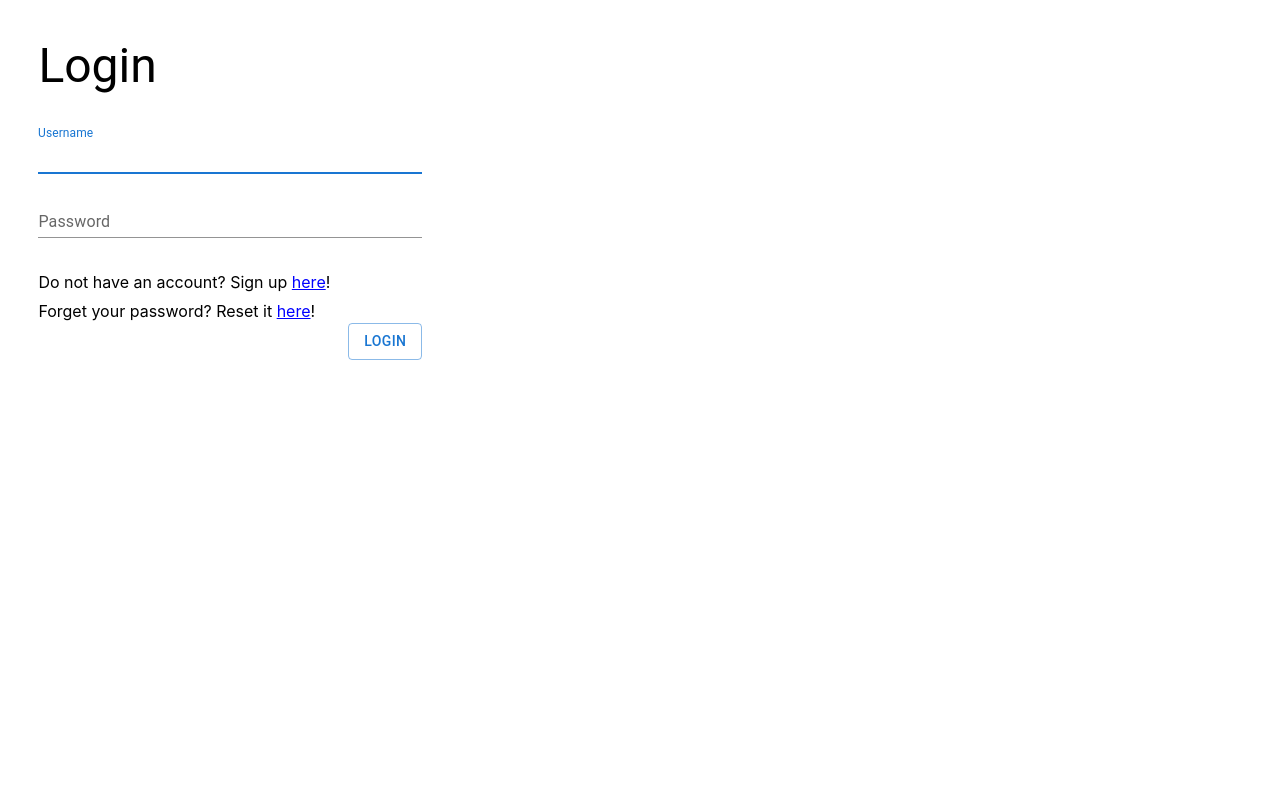
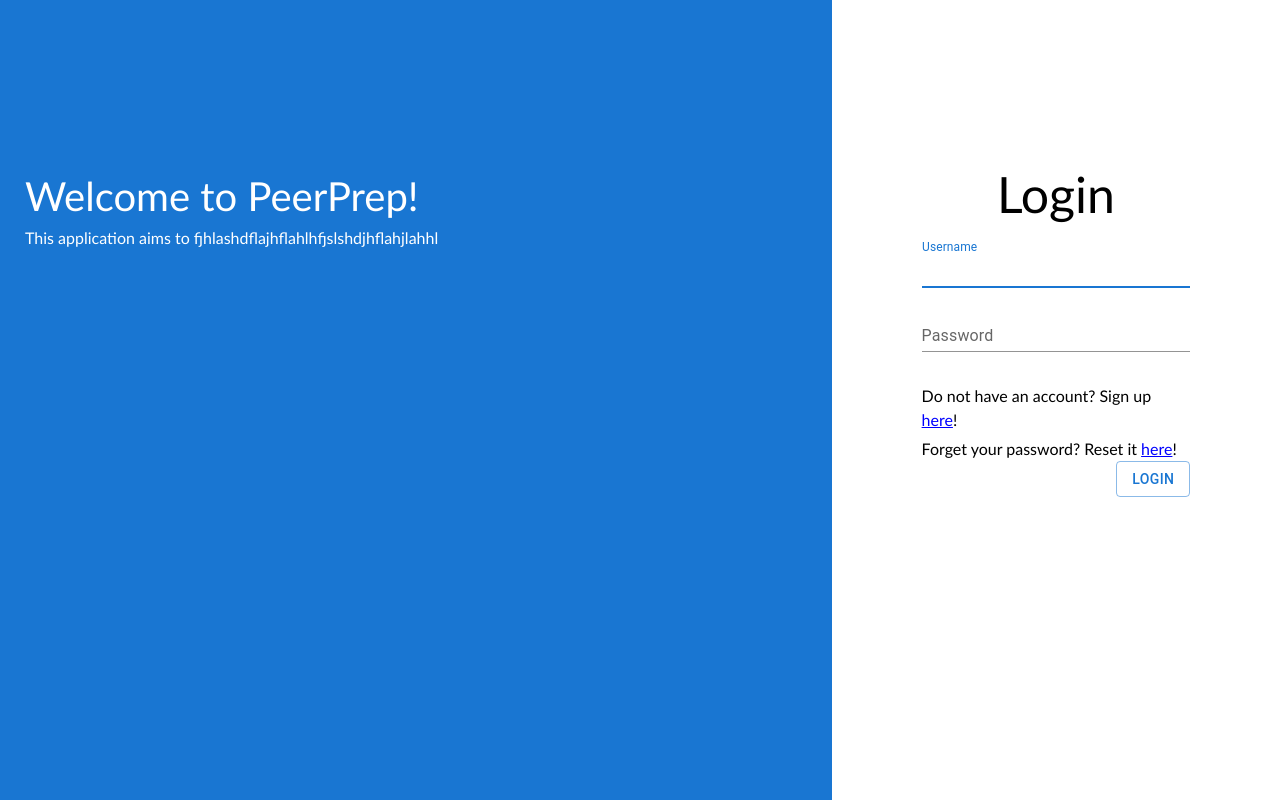
Before and after one commit to CS3219-AY2223S1/cs3219-project-ay2223s1-g27, a React (Create React App) app in the folder frontend/: page /login in a window 1280 px wide. Built offline with nearby package versions, Linux system fonts and the light colour scheme.

Commit message:
Modifications to UI

```diff
--- a/frontend/src/components/AttemptsPage.js
+++ b/frontend/src/components/AttemptsPage.js
@@ -1,7 +1,9 @@
 import { useState, useEffect } from "react";
 import NavigationBar from "./NavigationBar";
+import { useNavigate } from "react-router-dom";
 import {
   Box,
+  Button,
   Pagination,
   TableContainer,
   TableHead,
@@ -17,12 +19,14 @@
 import { jwtDecode } from "../util/auth";
 import { useCookies } from "react-cookie";
 import { Link } from "react-router-dom";
+import ArrowBackIosIcon from '@mui/icons-material/ArrowBackIos';
 
 function AttemptsPage() {
   const [cookies] = useCookies();
   const [page, setPage] = useState(1);
   const [rows, setRows] = useState([]);
   const [count, setCount] = useState(1);
+  const navigate = useNavigate();
 
   const handlePagination = (_, value) => {
     setPage(value);
@@ -43,9 +47,24 @@
       });
   }, [page, cookies]);
 
+  const handleBackOnClick = () => {
+    navigate("/landing");
+  }
+
   return (
     <div>
       <NavigationBar isAuthenticated={true} />
+      <Box display={"flex"}
+        flexDirection={"row"}
+        justifyContent={"flex-start"}
+        style={{ marginLeft:"2%", marginTop:"2%" }}>
+        <Button
+          startIcon={<ArrowBackIosIcon/>}
+          onClick={handleBackOnClick}
+        >
+          Back
+        </Button>
+      </Box>
       <Box
         display={"flex"}
         flexDirection={"column"}
@@ -53,7 +72,9 @@
         alignItems={"center"}
         style={{ marginTop: "3%" }}
       >
-        <Typography variant="h4">Past Attempts</Typography>
+        <Typography variant="h4">
+          <h1 style={{fontSize:'50px', marginBottom: "3%"}}> Past Attempts </h1>
+        </Typography>
         <Box>
           <TableContainer component={Paper}>
             <Table sx={{ minWidth: 500 }} aria-label="simple table">
--- a/frontend/src/components/LandingPage.js
+++ b/frontend/src/components/LandingPage.js
@@ -7,6 +7,7 @@
 import GroupIcon from '@mui/icons-material/Group';
 import NavigationBar from "./NavigationBar";
 import { useNavigate } from "react-router-dom";
+import HistoryIcon from '@mui/icons-material/History';
 
 function LandingPage() {
     const [difficultyLevel, setDifficultyLevel] = useState("");
@@ -47,18 +48,24 @@
         navigate("/matching", {state: { difficultyLevel: difficultyLevel }});
     }
 
+    const handlePastAttempts = () => {
+        // Navigates to AttemptsPage
+        navigate("/attempts");
+    }
     return (
         <>
         <NavigationBar isAuthenticated={true} />
         <Box display={"flex"} justifyContent={"center"} style={{marginTop: "3%"}}>
             <Box display={"flex"} flexDirection={"column"} width={"50%"}>
-                <Typography variant={"h3"} display={"flex"} justifyContent={"center"} marginBottom={"2rem"}>Choose Your Difficulty Level</Typography>
+                <Box display={"flex"} flexDirection={"row"} justifyContent={"center"}>
+                    <h1 style={{fontSize:'50px', marginBottom: "3%"}}>Choose Your Difficulty Level</h1>
+                </Box>
                 <div style={{marginTop:'10px', marginBottom: '10px'}}>
-                <Box display={"flex"} flexDirection={"row"} justifyContent={"space-evenly"}>
+                <Box display={"flex"} flexDirection={"column"} justifyContent={"space-evenly"} alignItems={"center"}>
                     <Button
                         variant={selectBeginner ? "contained" : "outlined"}
                         onClick={handleDifficultyLevel}
-                        style={{borderRadius: "20%", maxWidth: '140px', minWidth: '140px', minHeight: '120px', maxHeight: '120px'}}
+                        style={{borderRadius: "8px", marginBottom:'1%', maxWidth: '50%', minWidth: '50%', minHeight: '5%', maxHeight: '5%'}}
                         value="beginner"
                     >
                         Beginner
@@ -66,7 +73,7 @@
                     <Button
                         variant={selectIntermediate ? "contained" : "outlined"}
                         onClick={handleDifficultyLevel}
-                        style={{borderRadius: "20%", maxWidth: '140px', minWidth: '140px', minHeight: '120px', maxHeight: '120px'}}
+                        style={{borderRadius: "8px", marginBottom:'1%', maxWidth: '50%', minWidth: '50%', minHeight: '5%', maxHeight: '5%'}}
                         value="intermediate"
                     >
                         Intermediate
@@ -74,7 +81,7 @@
                     <Button
                         variant={selectExpert ? "contained" : "outlined"}
                         onClick={handleDifficultyLevel}
-                        style={{borderRadius: "20%", maxWidth: '140px', minWidth: '140px', minHeight: '120px', maxHeight: '120px'}}
+                        style={{borderRadius: "8px", maxWidth: '50%', minWidth: '50%', minHeight: '5%', maxHeight: '5%'}}
                         value="expert"
                     >
                         Expert
@@ -93,6 +100,17 @@
                         Find Match
                     </Button>
                 </Box>
+                <Box display={"flex"} flexDirection={"row"} justifyContent={"center"} style={{ paddingTop: "2%"}}>
+                    <Button
+                        variant={"outlined"}
+                        color="primary"
+                        endIcon={<HistoryIcon/>}
+                        style={{fontSize: '14px'}}
+                        onClick={handlePastAttempts}
+                    >
+                        View Past Attempts
+                    </Button>
+                </Box>
             </Box>
         </Box>
         </>
--- a/frontend/src/components/LoginPage.js
+++ b/frontend/src/components/LoginPage.js
@@ -6,6 +6,8 @@
     DialogContent,
     DialogTitle,
     TextField,
+    Grid,
+    Paper,
     Typography
 } from "@mui/material";
 import {useCookies} from 'react-cookie'
@@ -20,7 +22,6 @@
     STATUS_DATABASE_FAILURE,
 } from "../constants";
 import {Link, Navigate, useNavigate} from "react-router-dom";
-import NavigationBar from "./NavigationBar";
 import {jwtDecode} from "../util/auth"
 
 function LoginPage() {
@@ -104,9 +105,24 @@
         ? <Navigate to="/landing" />
         : (
         <>
-        <NavigationBar isAuthenticated={false} />
-        <Box display={"flex"} flexDirection={"column"} width={"30%"} style={{marginTop: "3%", marginLeft: "3%"}}>
-            <Typography variant={"h3"} marginBottom={"2rem"}>Login</Typography>
+        <Box display={'flex'} flexDirection={"row"} sx={{height: "100%", width: "100%", position:'absolute'}}>
+            {/* Description of Application */}
+            <Box style={{width: "65%", height: "100%", background: "#1976d2"}}>
+                <Box style={{marginTop: "20%", marginLeft: "3%"}}>
+                    <h1 style={{fontSize: '40px', color: '#FFFFFF'}}>
+                        Welcome to PeerPrep!
+                    </h1>
+                    <p style={{ color: '#FFFFFF'}}>
+                        This application aims to fjhlashdflajhflahlhfjslshdjhflahjlahhl
+                    </p>
+                </Box>
+            </Box>
+            <Box style={{width: "35%", height: "100%", background: "#FFFFFF"}}>
+                <Box style={{marginTop: "35%", marginLeft: "20%", width: "60%"}}>
+                    <Box display={"flex"} flexDirection={"row"} justifyContent={"center"}>
+                        <h1 style={{fontSize:'50px', marginBottom: "3%"}}>Login</h1>
+                    </Box>
+                    <Box display={'flex'} flexDirection={"column"}>
                     <TextField
                         label="Username"
                         variant="standard"
@@ -121,6 +137,8 @@
                         value={password}
                         onChange={(e) => setPassword(e.target.value)}
                         sx={{ marginBottom: "2rem" }} />
+                    </Box>
+
                     <div style={{ marginBottom: "5px" }} >
                         Do not have an account? Sign up {' '}
                         <Link style={{color: 'blue', textDecoration: 'underline'}} to="/signup">here</Link>!
@@ -132,7 +150,9 @@
                     </div>
 
                     <Box display={"flex"} flexDirection={"row"} justifyContent={"flex-end"}>
+                        <div>
                             <Button variant={"outlined"} onClick={handleLogin}>Login</Button>
+                        </div>
                     </Box>
 
                     <div>
@@ -171,7 +191,14 @@
                             <Button onClick={handleResetPassword}>Send Reset Link</Button>
                         </DialogActions>
                     </Dialog>
+
                 </Box>
+            </Box>
+
+
+        </Box>
+
+
         </>
     )
 }
--- a/frontend/src/components/NavigationBar.js
+++ b/frontend/src/components/NavigationBar.js
@@ -151,15 +151,15 @@
               }}
             >
             <Link to="/landing">
-              <div style={{ margin: "1%" }}>
+              <h1 style={{ margin: "1%" }}>
                 PeerPrep
-              </div>
+              </h1>
             </Link>
           </Typography>
           <Typography variant="h6" component="div" sx={{ flexGrow: 1 }}>
-            <div style={{ margin: "1%" }}>
+            <h1 style={{ margin: "1%" }}>
               Welcome, {jwtDecode(cookies["refresh_token"]).username}!
-            </div>
+            </h1>
           </Typography>
           <Toolbar>
             <div>
--- a/frontend/src/components/ResetPage.js
+++ b/frontend/src/components/ResetPage.js
@@ -51,8 +51,11 @@
     }
 
     return (
-        <Box display={"flex"} flexDirection={"column"} width={"30%"} style={{marginTop: "3%", marginLeft: "3%"}}>
-            <Typography variant={"h3"} marginBottom={"2rem"}>Reset Password</Typography>
+        <Box display={"flex"} flexDirection={"row"} justifyContent={"center"}>
+            <Box display={"flex"} flexDirection={"column"} width={"30%"} style={{marginTop: "3%"}}>
+                <Box display={"flex"} flexDirection={"row"} justifyContent={"center"}>
+                    <h1 style={{fontSize:'50px', marginBottom: "3%"}}>Reset Password</h1>
+                </Box>
                 <TextField
                     label="Username"
                     variant="standard"
@@ -75,7 +78,7 @@
                     onChange={(e) => setPasswordTwo(e.target.value)}
                     sx={{ marginBottom: "2rem" }} />
                 <div style={{ marginBottom: "5px" }} >
-                <Link to="/login">Back to Login</Link>
+                    <Link style={{color: 'blue', textDecoration: 'underline'}} to="/login">Back to Login</Link>
                 </div>
                 <Box display={"flex"} flexDirection={"row"} justifyContent={"flex-end"}>
                     <Button variant={"outlined"} onClick={handleResetPassword}>Reset</Button>
@@ -86,6 +89,8 @@
                                 : <div></div>}
                 </div>
             </Box>
+        </Box>
+
     );
 }
 
--- a/frontend/src/components/RoomPage.js
+++ b/frontend/src/components/RoomPage.js
@@ -214,7 +214,9 @@
     <>
       <NavigationBar isAuthenticated={true} user={location.state.user} />
       <div style={{overflowX: 'hidden'}}>
-        <Typography sx={{ marginLeft: "3%", marginTop: "1%", marginBottom: "-3%" }} variant={"h3"} marginBottom={"2rem"}>Coding Room</Typography>
+        <Box sx={{marginTop: "3%", marginBottom:"-4%", marginLeft: "3%"}}>
+          <h1 style={{fontSize:'50px'}}>Coding Room</h1>
+        </Box>
         {/* Uncomment this for popover chat left: 1600, top: 110 */}
         {/* <Box display="flex" flexDirection="row" justifyContent={'flex-end'} sx={{marginRight: '3%'}}> */}
         <Draggable bounds={{right: 1600}}>
--- a/frontend/src/components/SignupPage.js
+++ b/frontend/src/components/SignupPage.js
@@ -57,8 +57,11 @@
     return (
         <>
         <NavigationBar isAuthenticated={false}/>
-        <Box display={"flex"} flexDirection={"column"} width={"30%"} style={{marginTop: "3%", marginLeft: "3%"}}>
-            <Typography variant={"h3"} marginBottom={"2rem"}>Sign Up</Typography>
+        <Box display={"flex"} flexDirection={"row"} justifyContent={"center"}>
+            <Box display={"flex"} flexDirection={"column"} width={"30%"} style={{marginTop: "3%"}}>
+                <Box display={"flex"} flexDirection={"row"} justifyContent={"center"}>
+                    <h1 style={{fontSize:'50px', marginBottom: "3%"}}>Sign Up</h1>
+                </Box>
                 <TextField
                     label="Email"
                     variant="standard"
@@ -107,6 +110,7 @@
                     </DialogActions>
                 </Dialog>
             </Box>
+        </Box>
         </>
     )
 }
--- a/frontend/src/index.css
+++ b/frontend/src/index.css
@@ -4,11 +4,16 @@
 
 body {
   margin: 0;
-  font-family: -apple-system, BlinkMacSystemFont, 'Segoe UI', 'Roboto', 'Oxygen',
+  /* font-family: -apple-system, BlinkMacSystemFont, 'Segoe UI', 'Roboto', 'Oxygen',
     'Ubuntu', 'Cantarell', 'Fira Sans', 'Droid Sans', 'Helvetica Neue',
-    sans-serif;
+    sans-serif; */
+  font-family: "Trebuchet MS", sans-serif;
   -webkit-font-smoothing: antialiased;
   -moz-osx-font-smoothing: grayscale;
+}
+
+h1, h2, h3, p, ul, li {
+  font-family: "Trebuchet MS", sans-serif;
 }
 
 code {
```
Lines whose indentation alone changed are shown as unchanged.
